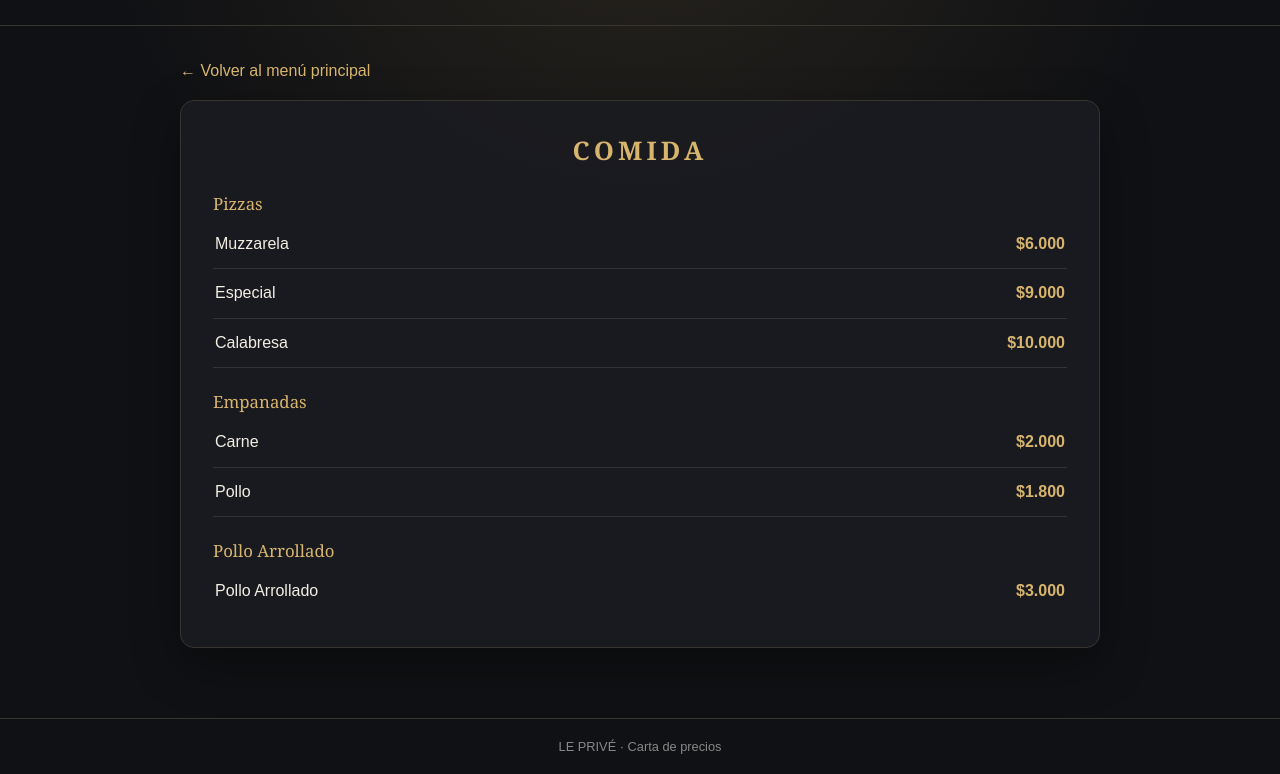
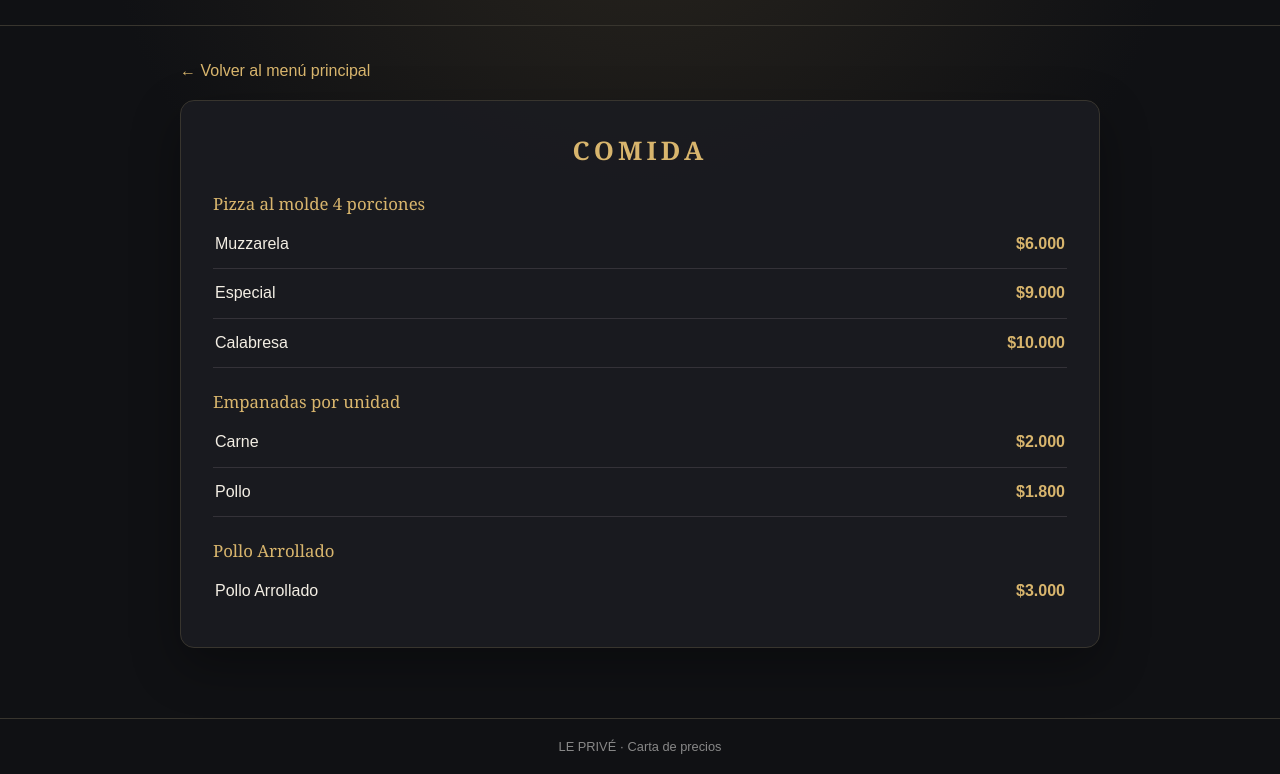
Before and after one commit to Mypagina/Menubar, a plain HTML site: page con-alcohol.html in a window 1280 px wide. Shown: the part 167-941 px from the top of the page. Drawn offline with Linux system fonts and the light colour scheme.

Commit message:
Update con-alcohol.html

```diff
--- a/con-alcohol.html
+++ b/con-alcohol.html
@@ -9,11 +9,11 @@
 <header><h1 class="brand">LE PRIVÉ</h1><div class="tagline">BAR · CARTA DE BEBIDAS</div></header>
 <main>
 <a class="back" href="index.html">← Volver al menú principal</a><section class="menu-card"><h2>COMIDA</h2>
-<div class="subhead">Pizzas</div>
+<div class="subhead">Pizza al molde 4 porciones</div>
 <div class="item"><span class="name">Muzzarela</span><span class="price">$6.000</span></div>
 <div class="item"><span class="name">Especial</span><span class="price">$9.000</span></div>
 <div class="item"><span class="name">Calabresa</span><span class="price">$10.000</span></div>
-<div class="subhead">Empanadas</div>
+<div class="subhead">Empanadas por unidad</div>
 <div class="item"><span class="name">Carne</span><span class="price">$2.000</span></div>
 <div class="item"><span class="name">Pollo</span><span class="price">$1.800</span></div>
 <div class="subhead">Pollo Arrollado</div>
```
